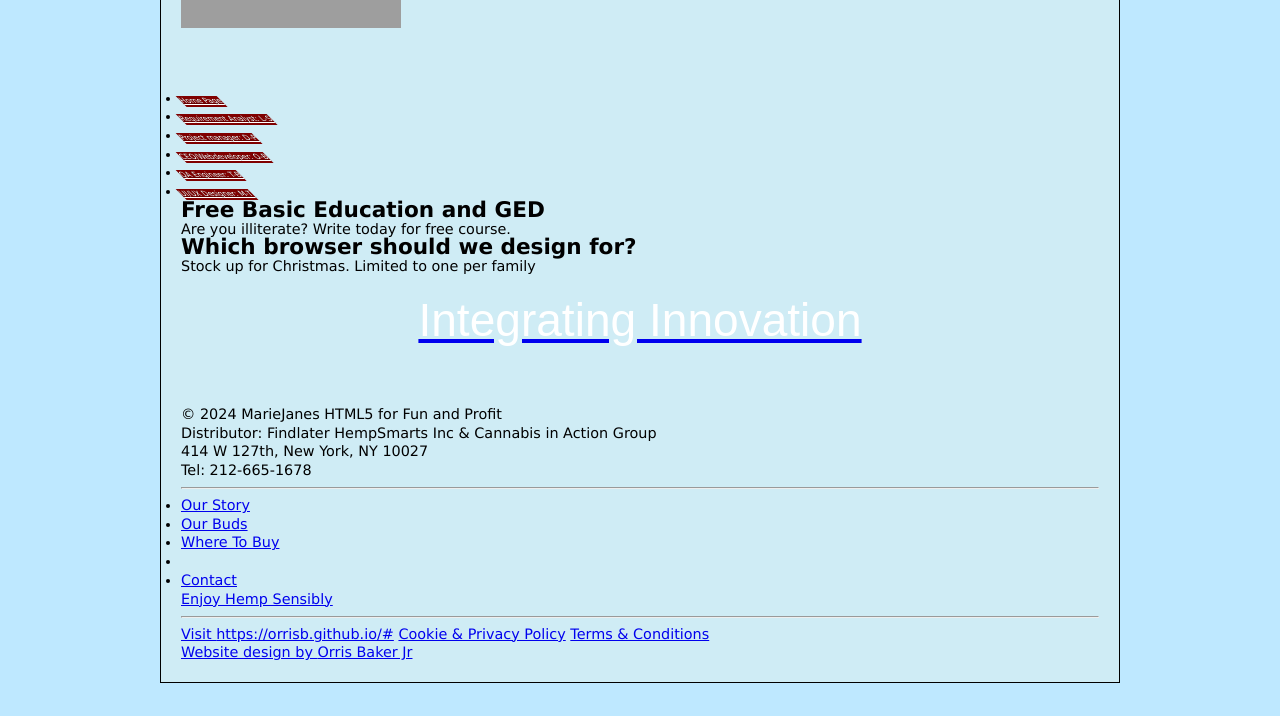
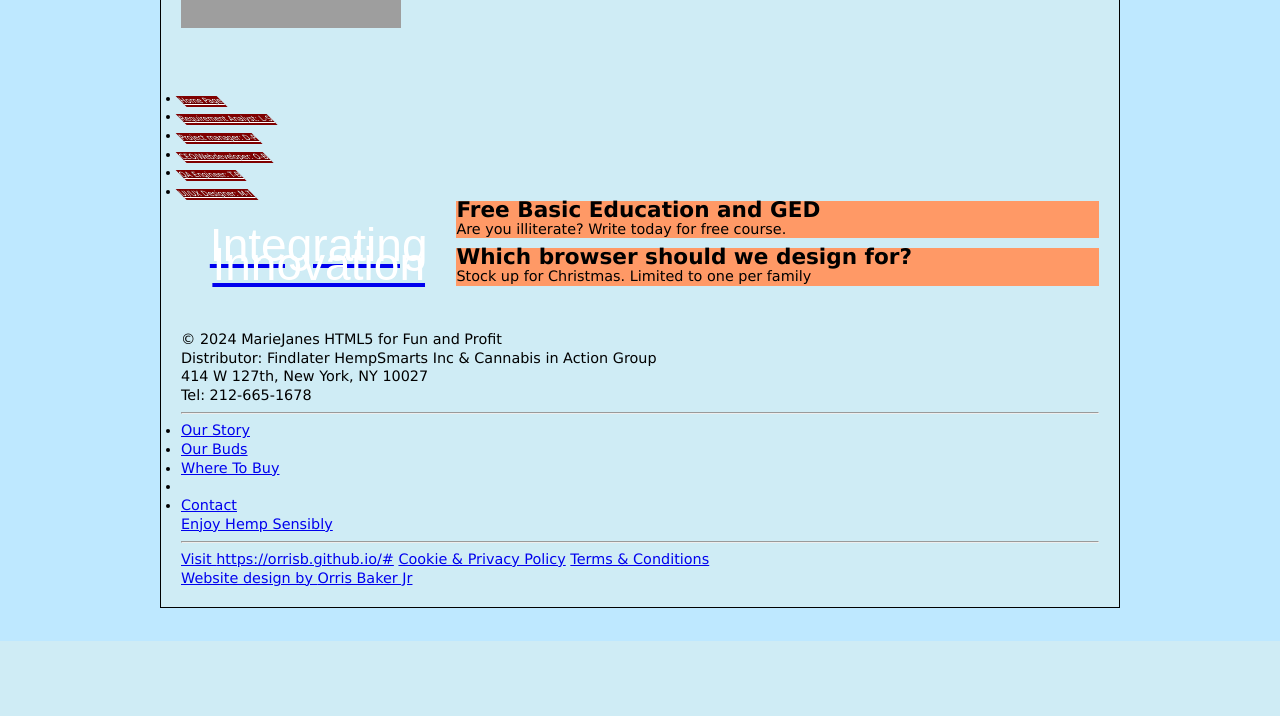
Before and after one commit to orrisb/orrisb.github.io, a PHP site: page /index.html in a window 1280 px wide. Shown: the part 325-1041 px from the top of the page. After the commit the page ends 966 px from the top, so only its background shows below. Run offline with PHP 8.4, Linux system fonts and the light colour scheme; grey boxes are pictures that could not be loaded.

Commit message:
Update squaretabs.css

```diff
--- a/CSS/squaretabs.css
+++ b/CSS/squaretabs.css
@@ -108,3 +108,5 @@ nav a.active:hover {
             .button>div {
                 transform: skewX(45deg);
             }
+article { float:right; width:70%; background-color:#FF9966; margin-bottom:10px;
+}
```
